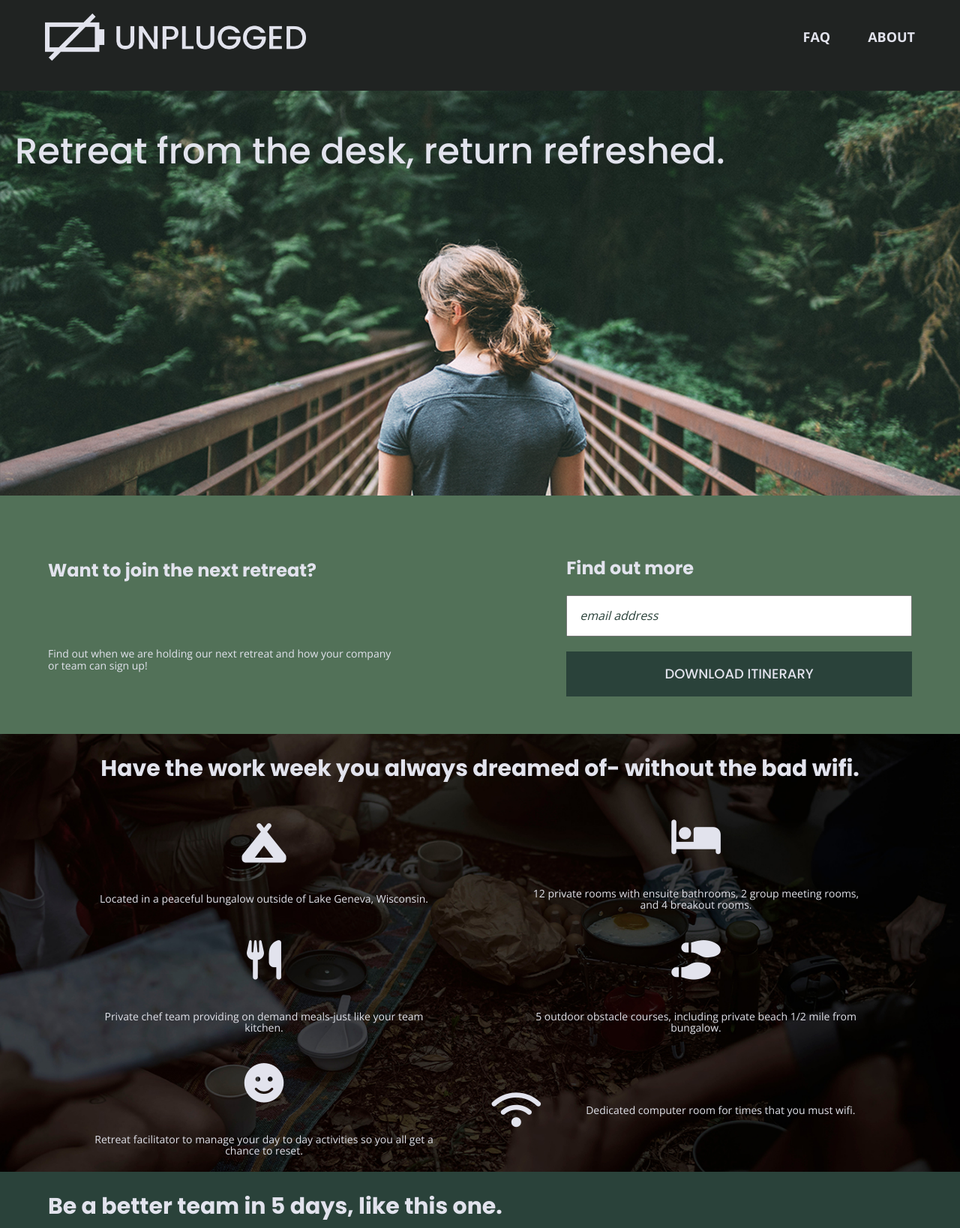
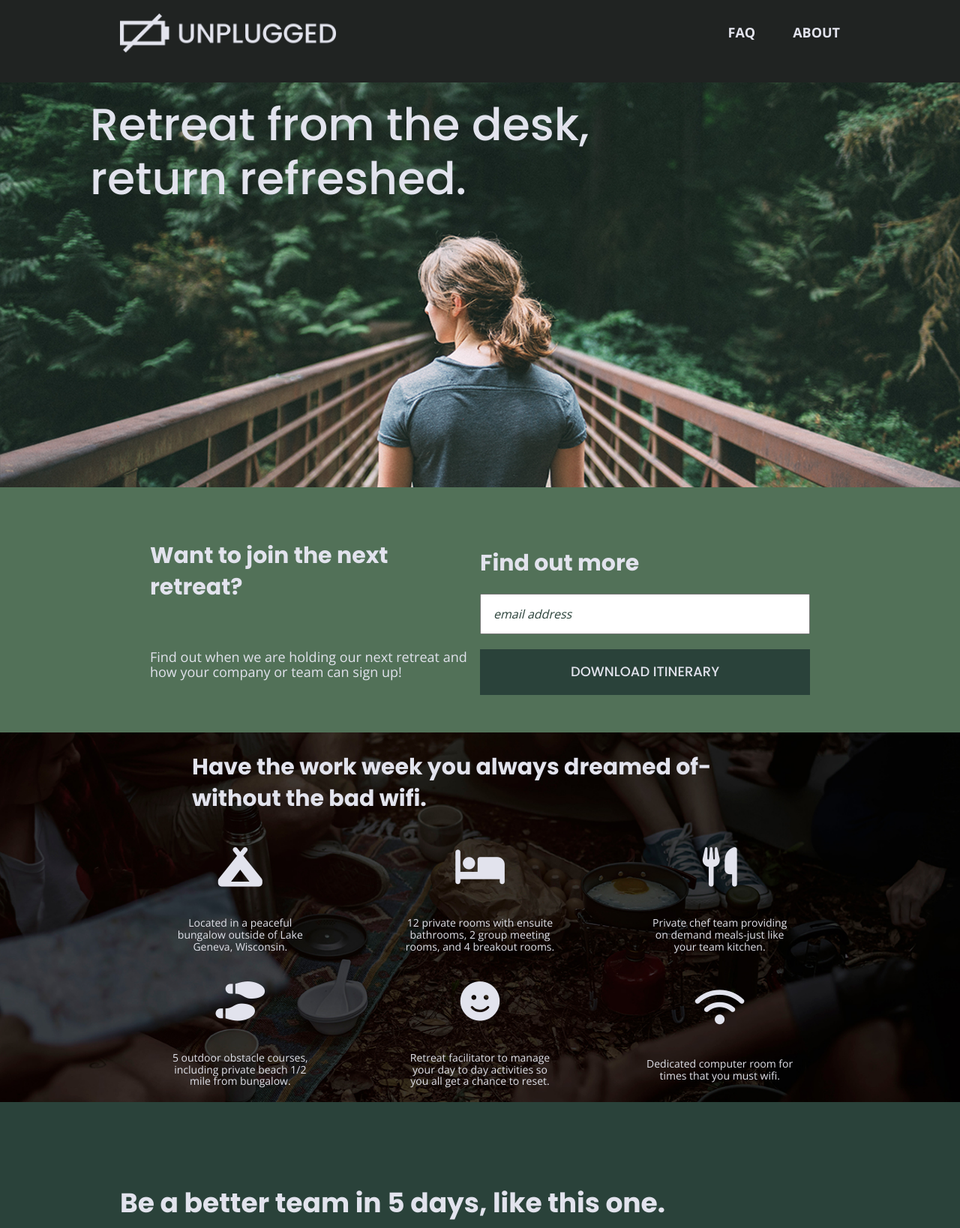
Before and after one commit to e-gunn/unplugged, a website: page index.html in a window 1280 px wide. Shown: the part 22-1660 px from the top of the page at 75% size. Drawn offline with nearby package versions, Linux system fonts and the light colour scheme.

Commit message:
Updated styles

```diff
--- a/css/main.css
+++ b/css/main.css
@@ -547,7 +547,7 @@ input[type=button] {
   /* GENERAL STYLES */
 
   .content-wrapper {
-    max-width: 648;
+    max-width: 648px;
   }
 
 /* HEADER */
@@ -770,8 +770,8 @@ input[type=button] {
 @media only screen and (min-width: 1200px) {
   /* desktop styles here */
 
-  header figure {
-    width: 50%;
+  .content-wrapper {
+    max-width: 960px;
   }
 
   .hero-area {
@@ -781,14 +781,37 @@ input[type=button] {
     justify-content: flex-start;
     flex-flow: row wrap;
     min-height: 500px;
-    padding: 20px;
+  }
+
+  .hero-area h1 {
+    font-size: 3.75em;
+    padding: 0 60px;
+    margin: 0;
+    width: 80%;
+  }
+
+  aside .content-wrapper {
+    padding: 0 150px;
+  }
+
+  aside h3 {
+    font-size: 1.875em;
+  }
+
+  aside p {
+    font-size: 1.125em;
+  }
 
   .form-description {
-    width: 33.3%;
+    width: 50%;
   }
 
   .form {
-    width: 33.3%;
+    width: 50%;
+  }
+
+  .features h2 {
+    width: 80%;
   }
 
   .features-item {
@@ -799,9 +822,36 @@ input[type=button] {
     justify-content: space-between;
   }
 
+  .reviews {
+    padding: 80px;
+  }
+
+  .reviews h2 {
+    font-size: 2.25em;
+  }
+
   footer .contact h4 {
     width: 100%;
   }
+
+  .copyright {
+    text-align: center;
+    width: 100%;
+  }
+
+/* ABOUT PAGE */
+
+  .mission h2,
+  .contact-section .content-wrapper h2 {
+    width: 100%;
+  }
+
+/* FAQ PAGE */
+
+  .faq h2 {
+    width: 100%;
+  }
+
 }
 
 /* ==========================================================================
```
